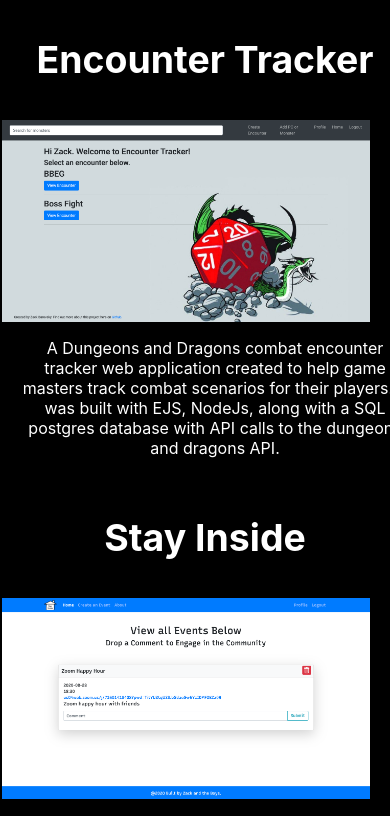
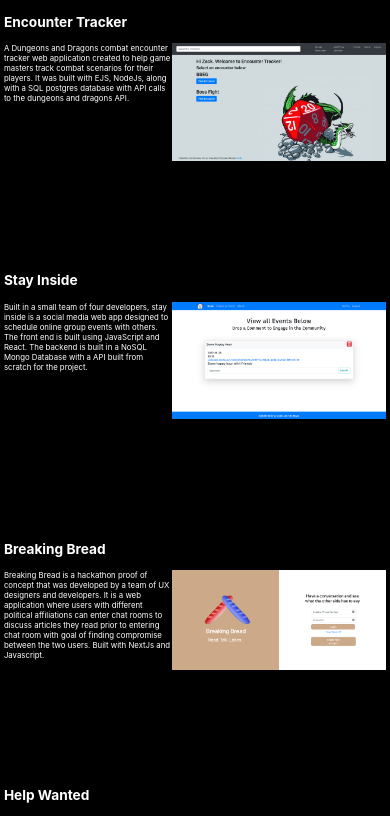
Before and after one commit to zbarovsky/portfolio, a Next.js app: page /project in a window 390 px wide. Shown: the top 816 px of the page. Built offline with nearby package versions, Linux system fonts and the light colour scheme.

Commit message:
updated css for mobile first/friendly viewing

```diff
--- a/styles/globals.css
+++ b/styles/globals.css
@@ -24,7 +24,7 @@ ul {
 }
 
 li {
-  padding-left: 10px;
+  padding-left: 1vw;
 }
 
 li:hover {
@@ -40,35 +40,35 @@ li:hover {
 .aboutme {
   display: flex;
   justify-content: space-between;
-  padding-right: 20px;
+  padding-right: 1vw;
 }
 
 .aboutMeTitle {
-  padding-left: 20px;
+  padding-left: 2vw;
 }
 
 .aboutMeTitle h3 {
-  font-size: 2.5em;
+  font-size: 3vw;
 }
 
 .aboutMeBio {
-  width: 55%;
+  /* width: 55%; */
   float: left;
   flex-wrap: wrap;
-  margin-bottom: 40px;
+  margin-bottom: 1.5vh;
 }
 
 .aboutMeBio p {
-  font-size: 1.5em;
+  font-size: 2vw;
 }
 
 .resume {
-  font-size: 1.5em;
+  font-size: 2.8vw;
   align-items: center;
-  padding: 10px;
+  padding: 1.2vw;
   background-color: #BF0000;
   color: white;
-  border-radius: 8px;
+  border-radius: 1.25vw;
 }
 
 .resume:hover {
@@ -76,19 +76,19 @@ li:hover {
 }
 
 .aboutme img {
-  width: 25em;
-  margin-top: 40px;
+  width: 28vw;
+  margin-top: 3vh;
 }
 
 .techstack {
   display: flex;
   justify-content: space-between;
-  margin-bottom: 50px;
+  margin-bottom: 3vw;
 }
 
 .icon {
   flex-wrap: wrap;
-  width: 7em;
+  width: 8vw;
 }
 
 .nameHeader {
@@ -99,8 +99,8 @@ li:hover {
 .name {
   width: 100%;
   flex-wrap: wrap;
-  font-size: 18em;
-  margin-bottom: 60px;
+  font-size: 20vw;
+  margin-bottom: 5vh;
 }
 
 .encountertracker {
@@ -109,36 +109,35 @@ li:hover {
 }
 
 .encountertrackertitle {
-  margin-left: 20px;
-  font-size: 1.5em;
+  margin-left: 1vw;
+  font-size: 3vw;
 }
 
 .encountertrackerimg img {
   flex-wrap: wrap;
   float: right;
-  width: 45em;
-  margin-right: 20px;
+  width: 55vw;
+  margin-right: 1vw;
 }
 
 .encountertrackerdesc p {
-  font-size: 1.3em;
+  font-size: 2vw;
   flex-wrap: wrap;
   float: inline;
-  width: 30%;
-  margin-bottom: 250px;
-  margin-left: 20px;
+  margin-bottom: 20vh;
+  margin-left: 1vw;
 }
 
 .stayinsidetitle {
-  margin-left: 20px;
-  font-size: 1.5em;
+  margin-left: 1vw;
+  font-size: 3vw;
 }
 
 .stayinsideimg img {
   flex-wrap: wrap;
   float: right;
-  width: 45em;
-  margin-right: 20px;
+  width: 55vw;
+  margin-right: 1vw;
 }
 
 .stayinsideimg::after {
@@ -147,24 +146,23 @@ li:hover {
 }
 
 .stayinsidedesc p {
-  font-size: 1.3em;
+  font-size: 2vw;
   flex-wrap: wrap;
   float: inline;
-  width: 30%;
-  margin-bottom: 250px;
-  margin-left: 20px;
+  margin-bottom: 20vh;
+  margin-left: 1vw;
 }
 
 .breakBreadTitle {
-  margin-left: 20px;
-  font-size: 1.5em;
+  margin-left: 1vw;
+  font-size: 3vw;
 }
 
 .breakBreadimg img {
   flex-wrap: wrap;
   float: right;
-  width: 45em;
-  margin-right: 20px;
+  width: 55vw;
+  margin-right: 1vw;
 }
 
 .breakBreadimg::after {
@@ -173,24 +171,23 @@ li:hover {
 }
 
 .breakBreadDesc p {
-  font-size: 1.3em;
+  font-size: 2vw;
   flex-wrap: wrap;
   float: inline;
-  width: 30%;
-  margin-bottom: 200px;
-  margin-left: 20px;
+  margin-bottom: 15vh;
+  margin-left: 1vw;
 }
 
 .helpWantedTitle {
-  margin-left: 20px;
-  font-size: 1.5em;
+  margin-left: 1vw;
+  font-size: 3vw;
 }
 
 .helpWantedimg img {
   flex-wrap: wrap;
   float: right;
-  width: 45em;
-  margin-right: 20px;
+  width: 55vw;
+  margin-right: 1vw;
 }
 
 .helpWantedimg::after {
@@ -199,132 +196,9 @@ li:hover {
 }
 
 .helpWantedDesc p {
-  font-size: 1.3em;
+  font-size: 2vw;
   flex-wrap: wrap;
   float: inline;
-  width: 30%;
-  margin-bottom: 300px;
-  margin-left: 20px;
+  margin-bottom: 20vh;
+  margin-left: 1vw;
 }
-
-
-@media (max-width: 480px) {
-  .name {
-    display: none;
-  }
-
-  .techstack {
-    display: flex;
-    justify-content: space-between;
-    margin-top: 50px;
-
-  }
-  .aboutme img {
-    display: none;
-    width: 10em;
-    margin-top: 40px;
-  }
-
-  .encountertrackerimg img {
-    flex-wrap: wrap;
-    width: 23em;
-  }
-
-  .encountertrackerdesc p {
-    font-size: 1em;
-
-  }
-
-  .stayinsideimg img {
-    flex-wrap: wrap;
-    width: 23em;
-  }
-
-  .stayinsidedesc p {
-    font-size: 1em;
-  }
-
-  .breakBreadimg img {
-    flex-wrap: wrap;
-    width: 23em;
-  }
-
-  .breakBreadDesc p {
-    font-size: 1em;
-  }
-
-  .helpWantedimg img {
-    flex-wrap: wrap;
-    width: 23em;
-  }
-
-  .helpWantedDesc p {
-    font-size: 1em;
-  }
-}
-
-@media (max-width: 1024px) {
-
-  .name {
-    width: 100%;
-    flex-wrap: wrap;
-    font-size: 15em;
-    margin-bottom: 60px;
-  }
-  .aboutme {
-    display: inline-flex;
-  }
-
-  .aboutMeBio {
-    width: 100%;
-  }
-
-  .encountertrackerdesc p {
-    display: inline-flex;
-    text-align: center;
-    width: 100%;
-    margin-bottom: 20px;
-  }
-
-  .encountertrackertitle {
-    text-align: center;
-    font-size: 2em;
-  }
-
-  .stayinsidedesc p {
-    display: inline-flex;
-    text-align: center;
-    width: 100%;
-    margin-bottom: 20px;
-  }
-
-  .stayinsidetitle {
-    text-align: center;
-    font-size: 2em;
-  }
-
-  .breakBreadDesc p {
-    display: inline-flex;
-    text-align: center;
-    width: 100%;
-    margin-bottom: 20px;
-  }
-
-  .breakBreadTitle {
-    text-align: center;
-    font-size: 2em;
-  }
-
-  .helpWantedDesc p {
-    display: inline-flex;
-    text-align: center;
-    width: 100%;
-    margin-bottom: 20px;
-  }
-
-  .helpWantedTitle {
-    text-align: center;
-    font-size: 2em;
-  }
-
-}
```
